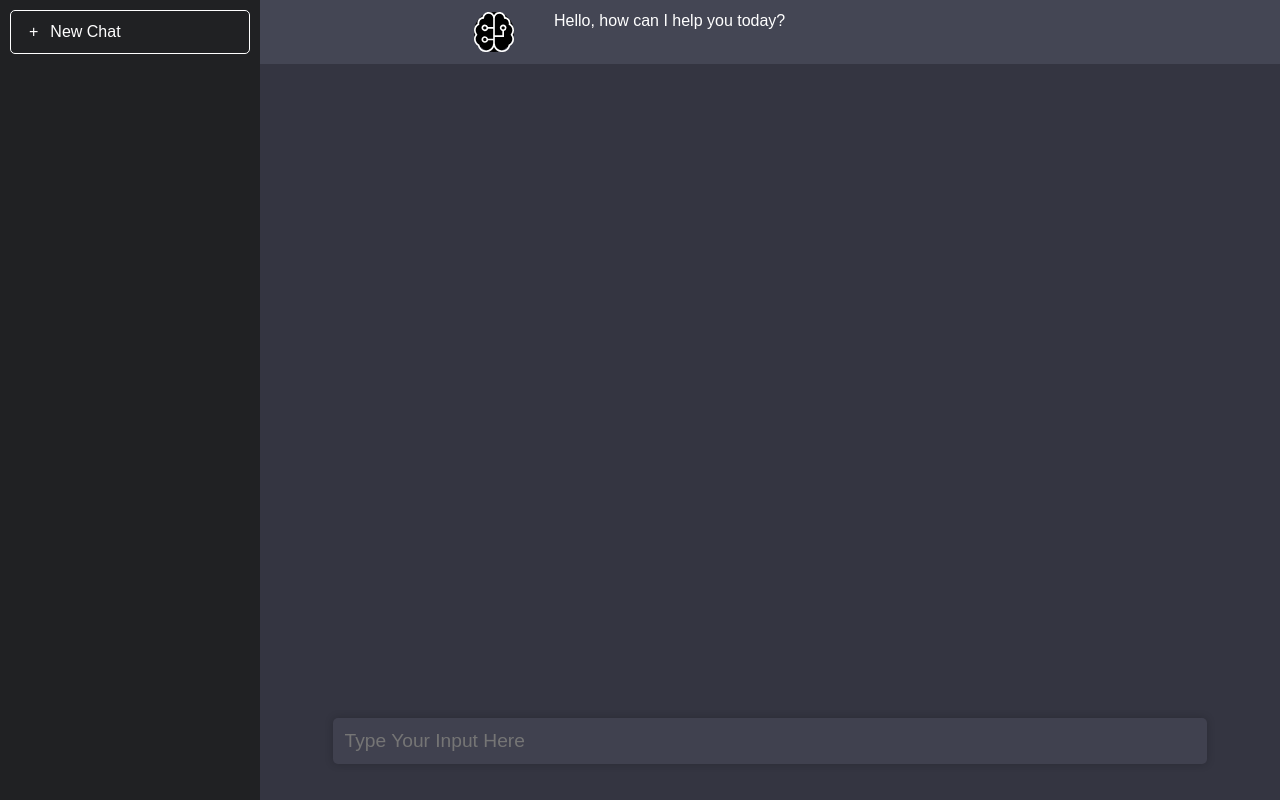
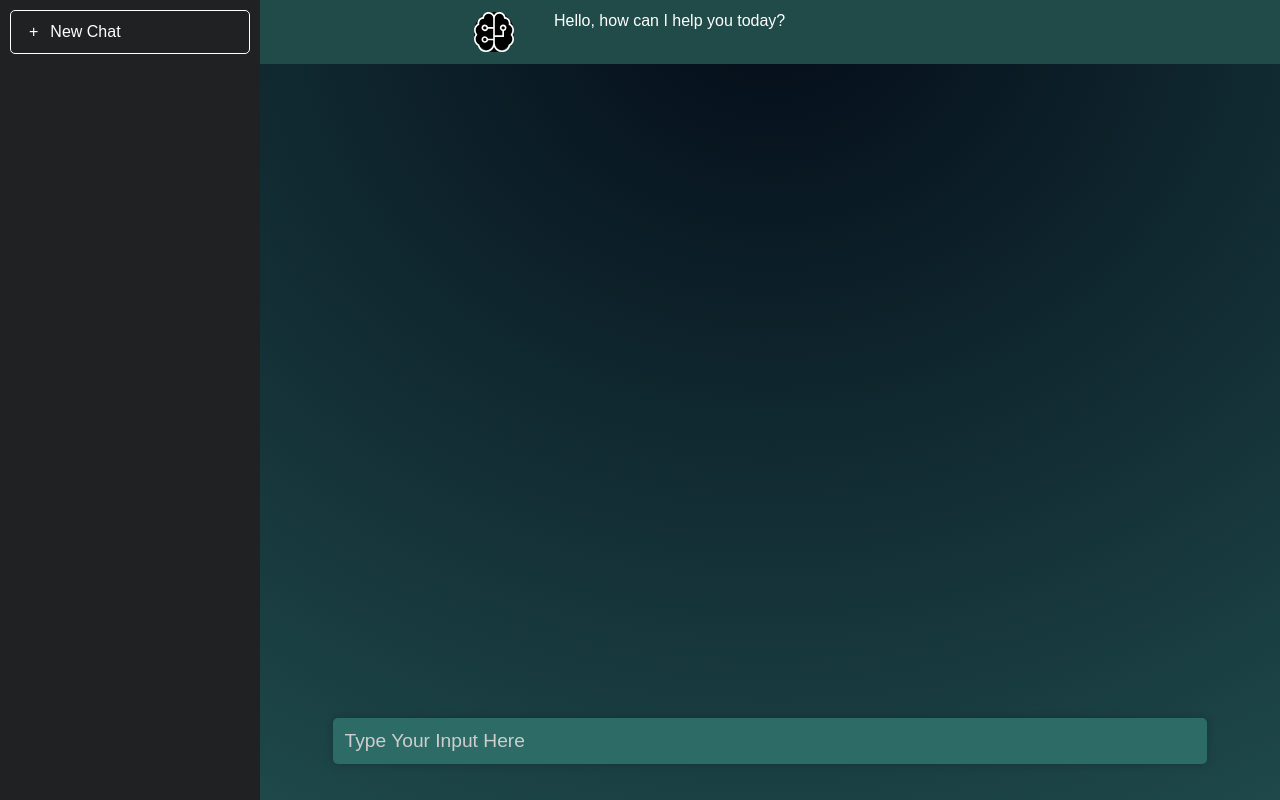
Before and after one commit to MuhammadMunir1214/Munir-GPT, a React (Create React App) app: page /openAI in a window 1280 px wide. Built offline with nearby package versions, Linux system fonts and the light colour scheme.

Commit message:
Fixed CSS for Frontend

```diff
--- a/openAI-Backend/gptIndex.js
+++ b/openAI-Backend/gptIndex.js
@@ -7,7 +7,7 @@ const bodyParser = require("body-parser");
 const cors = require("cors");
 
 const openai = new OpenAI({
-  apiKey: "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",
+  apiKey: "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",
 });
 
 const app = express();
@@ -17,14 +17,14 @@ const port = 3001;
 
 app.post("/openAI", async (req, res) => {
   const { message } = req.body;
-  console.log(message);
+  //   console.log(message);
   const completion = await openai.completions.create({
     model: "gpt-3.5-turbo-instruct",
     prompt: `${message}`,
     max_tokens: 1000,
     temperature: 0.5,
   });
-  console.log(completion);
+  //   console.log(completion);
   res.json({
     message: completion.choices[0].text,
   });
--- a/src/containers/openAI/OpenAI.css
+++ b/src/containers/openAI/OpenAI.css
@@ -18,8 +18,19 @@
 
 .chatbox {
   flex: 1;
-  background-color: #343541;
+  /* background-color: #343541; */
+  background: radial-gradient(
+    ellipse 90% 100% at center top,
+    #040c18 0%,
+    rgba(45, 107, 103, 1) 180%
+  );
   position: relative;
+  overflow: hidden;
+}
+
+.chat-log-container {
+  max-height: 800px;
+  overflow-y: auto;
 }
 
 .side-menu-button {
@@ -48,7 +59,7 @@
 }
 
 .chat-input-textarea {
-  background-color: #40414f;
+  background-color: rgba(45, 107, 103, 1);
   width: 90%;
   padding: 12px;
   color: white;
@@ -61,12 +72,16 @@
   box-shadow: 0 0 8px 0 rgba(0, 0, 0, 0.2);
 }
 
+.chat-input-textarea::placeholder {
+  color: #cecece;
+}
+
 .chat-log {
   text-align: left;
 }
 
 .chat-message.chatgpt {
-  background-color: #444654;
+  background-color: rgb(32, 75, 72);
 }
 
 .chat-message-center {
@@ -80,10 +95,11 @@
 }
 
 .avatar {
-  background: white;
+  background: rgb(255, 255, 255);
   border-radius: 50%;
   width: 40px;
   height: 40px;
+  display: flex;
 }
 
 .avatar.chatgpt {
@@ -91,6 +107,7 @@
   border-radius: 50%;
   width: 40px;
   height: 40px;
+  display: flex;
 }
 
 .message {
--- a/src/containers/openAI/OpenAI.jsx
+++ b/src/containers/openAI/OpenAI.jsx
@@ -1,19 +1,29 @@
 import React from "react";
 import "./OpenAI.css";
 import "./normal.css";
-import { useState, useEffect } from "react";
+import { useState, useEffect, useRef } from "react";
 
 function OpenAI() {
   // useEffect(() => {
   //   getEngines();
   // }, []);
 
+  const chatLogContainerRef = useRef();
   const [input, setInput] = useState("");
   const [models, setModels] = useState([]);
   const [chatLog, setChatLog] = useState([
     { user: "gpt", message: "Hello, how can I help you today?" },
     // { user: "me", message: "What is 2+2" },
   ]);
+
+  const scrollToBottom = () => {
+    chatLogContainerRef.current.scrollTop =
+      chatLogContainerRef.current.scrollHeight;
+  };
+
+  useEffect(() => {
+    scrollToBottom();
+  }, [chatLog]);
 
   function clearChat() {
     setChatLog([]);
@@ -66,10 +76,12 @@ function OpenAI() {
         </div> */}
       </aside>
       <section className="chatbox">
-        <div className="chat-log">
-          {chatLog.map((message, index) => (
-            <ChatMessage key={index} message={message} />
-          ))}
+        <div className="chat-log-container" ref={chatLogContainerRef}>
+          <div className="chat-log">
+            {chatLog.map((message, index) => (
+              <ChatMessage key={index} message={message} />
+            ))}
+          </div>
         </div>
         <div className="chat-input-holder">
           <form onSubmit={handleSubmit}>
```
